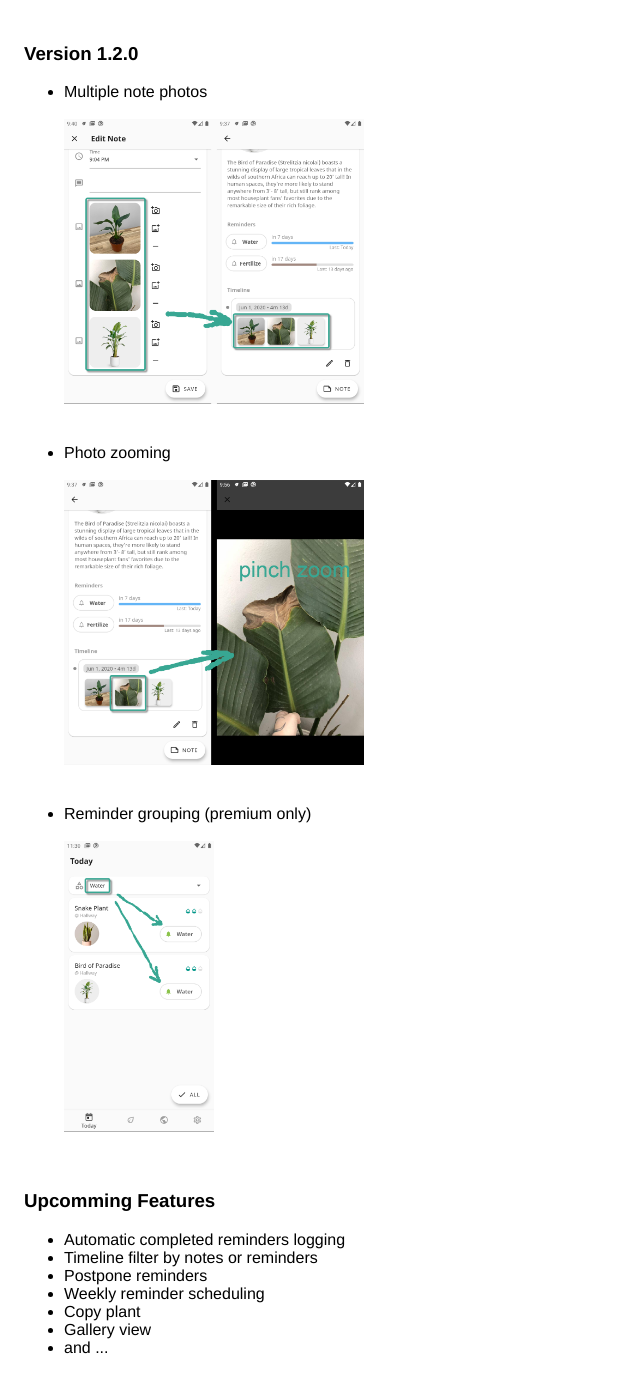
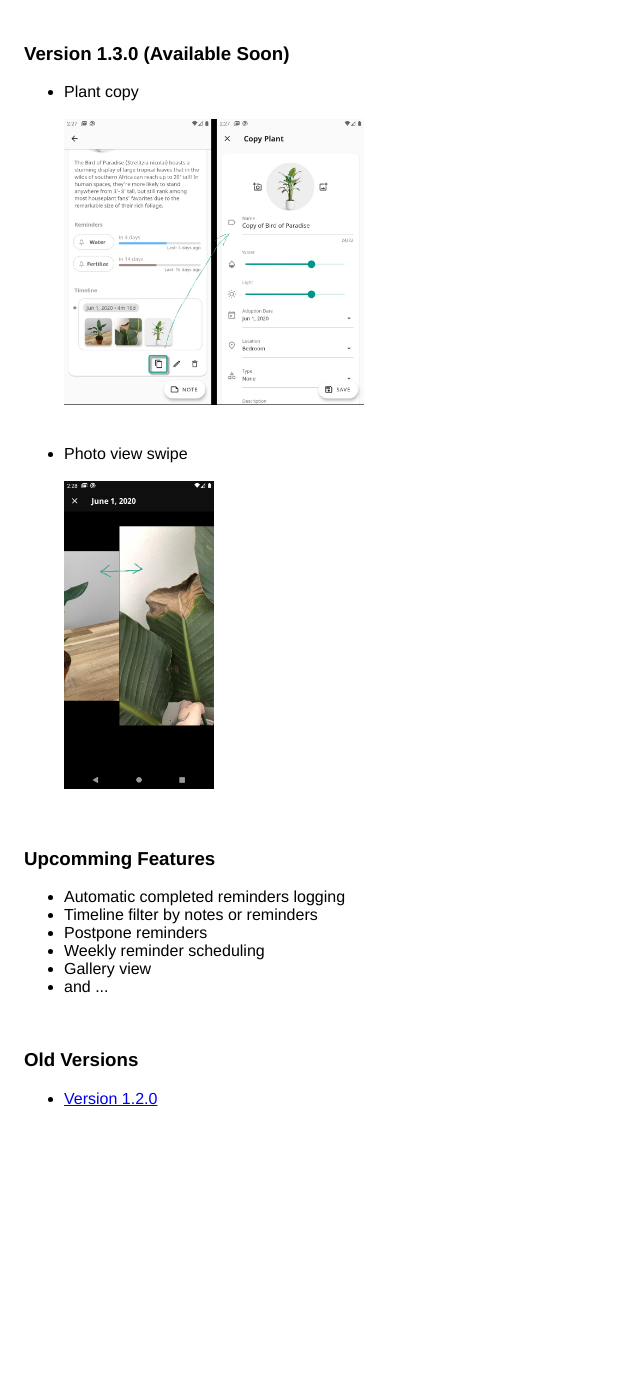
Before and after one commit to plantnote/plantnote.github.io, a Jekyll site: the page change_log.html, which Jekyll copies as it is, in a window 1280 px wide. Shown: the whole page, without its empty margins (0-640 px from the left). Built offline with Jekyll 4.4.1, drawn with Linux system fonts in a browser that asks for light colours; after the commit the page ends 1148 px from its top, so only the background shows below that.

Commit message:
version 1.3.0

```diff
--- a/change_log.html
+++ b/change_log.html
@@ -7,14 +7,12 @@
       <style> body { font-family: 'Helvetica Neue', Helvetica, Arial, sans-serif; padding:1em; } </style>
     </head>
     <body>
-    <strong><h3>Version 1.2.0</h3></strong>
+    <strong><h3>Version 1.3.0 (Available Soon)</h3></strong>
       <ul>
-        <li>Multiple note photos</li><br>
-        <img src="images/changelog/multiple_note_photos.png" width="300"><br><br><br>
-        <li>Photo zooming</li><br>
-        <img src="images/changelog/pinch_zoom.png" width="300"><br><br><br>
-        <li>Reminder grouping (premium only)</li><br>
-        <img src="images/changelog/reminder_grouping.png" width="150"><br><br><br>
+        <li>Plant copy</li><br>
+        <img src="images/changelog/plant_copy.png" width="300"><br><br><br>
+        <li>Photo view swipe</li><br>
+        <img src="images/changelog/photo_view_swipe.png" width="150"><br><br><br>
       </ul>
 
       <strong><h3>Upcomming Features</h3></strong>
@@ -23,9 +21,14 @@
         <li>Timeline filter by notes or reminders</li>
         <li>Postpone reminders</li>
         <li>Weekly reminder scheduling</li>
-        <li>Copy plant</li>
         <li>Gallery view</li>
         <li>and ...</li>
+      </ul><br>
+
+      <strong><h3>Old Versions</h3></strong>
+      <ul>
+        <li><a href="v1.2.0.html">Version 1.2.0</a></li>
       </ul>
+
     </body>
     </html>
--- a/faq.html
+++ b/faq.html
@@ -7,7 +7,7 @@
       <style> body { font-family: 'Helvetica Neue', Helvetica, Arial, sans-serif; padding:1em; } </style>
     </head>
     <body>
-    <strong><h3>FAQ</h3></strong>
+    <strong><h3>Plantnote FAQ</h3></strong>
                 <p>
                   <strong>Q. How to sync data on multiple devices?</strong><br><br>
                   Plantnote app doesn't support that feature.<br><br>
--- a/how_to.html
+++ b/how_to.html
@@ -7,7 +7,7 @@
       <style> body { font-family: 'Helvetica Neue', Helvetica, Arial, sans-serif; padding:1em; } </style>
     </head>
     <body>
-    <strong><h3>How-To</h3></strong>
+    <strong><h3>Plantnote How-To</h3></strong>
                 <p>
                   <strong>Manual Backup & Restore (Android -> Android)</strong><br>
                   <a href="https://plantnote.github.io/">Link will be available soon</a><br>
```
Also changed, not shown: v1.2.0.html (added, +20 -0 lines), images/changelog/photo_view_swipe.png (added), images/changelog/plant_copy.png (added).
